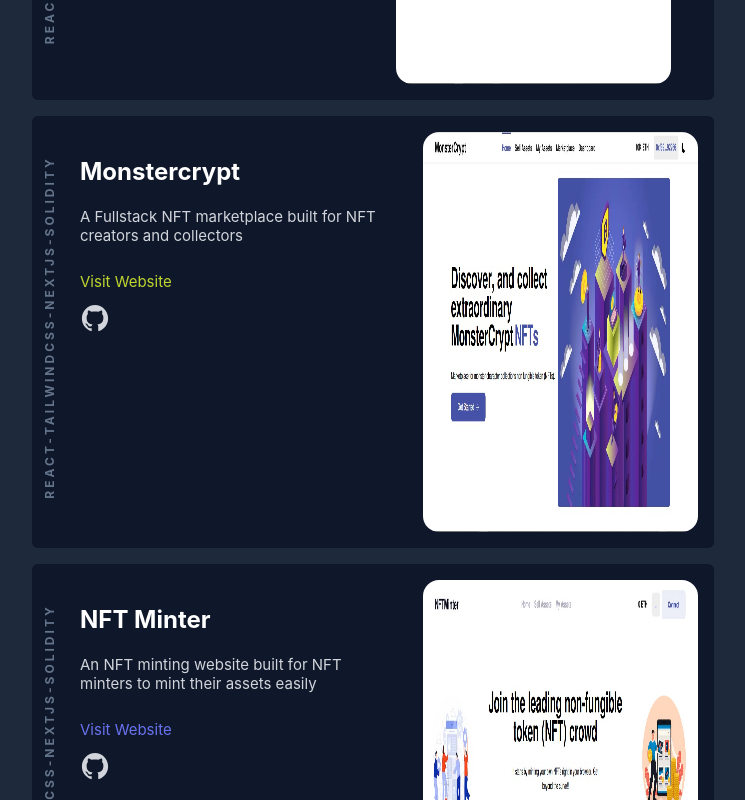
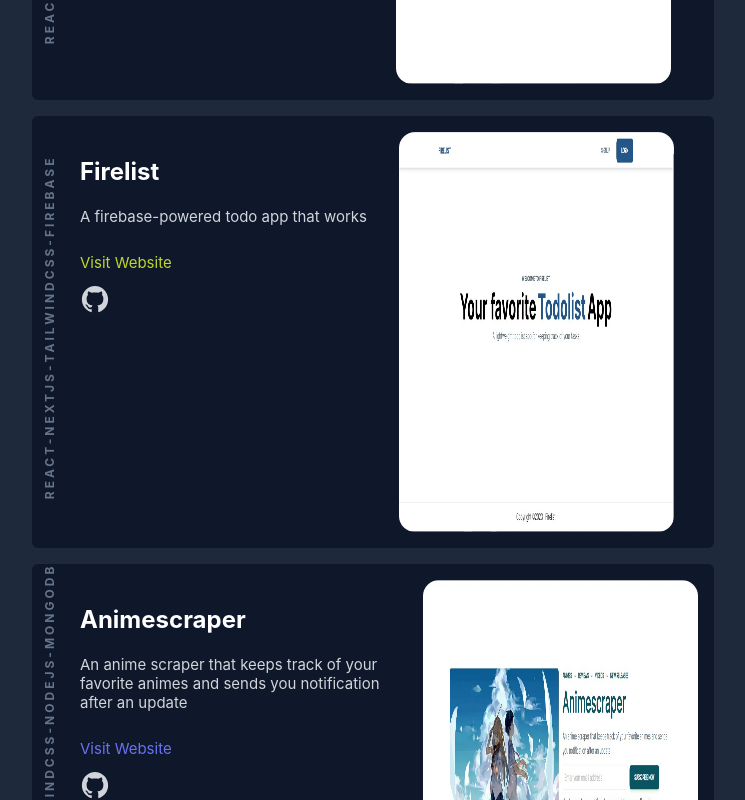
Before and after one commit to francisamidu/francis-amidu, a Next.js app: page / in a window 1280 px wide. Shown: the part 1760-2560 px from the top of the page, without its empty margins (267-1012 px from the left). Built offline with nearby package versions, Linux system fonts and the light colour scheme.

Commit message:
Added new project entries

```diff
--- a/components/Work.tsx
+++ b/components/Work.tsx
@@ -22,6 +22,25 @@
       code: "https://github.com/francisamidu/ytb-downloader",
       web: "http://ytb-downloader-app.netlify.app/",
       tags: ["react", "nextjs", "tailwindcss", "nodejs"],
+    },
+    {
+      id: uid(),
+      name: "Firelist",
+      description: "A firebase-powered todo app that works",
+      image: "/firelist.jpg",
+      code: "https://github.com/francisamidu/firelist",
+      web: "http://firelist.netlify.app/",
+      tags: ["react", "nextjs", "tailwindcss", "firebase"],
+    },
+    {
+      id: uid(),
+      name: "Animescraper",
+      description:
+        "An anime scraper that keeps track of your favorite animes and sends you notification after an update",
+      image: "/animescraper.jpg",
+      code: "https://github.com/francisamidu/anime-scraper",
+      web: "http://anime-scraper.netlify.app/",
+      tags: ["react", "nextjs", "tailwindcss", "nodejs", "mongodb"],
     },
     // {
     //   id: uid(),
```
Also changed, not shown: public/animescraper.jpg (added), public/firelist.jpg (added).
